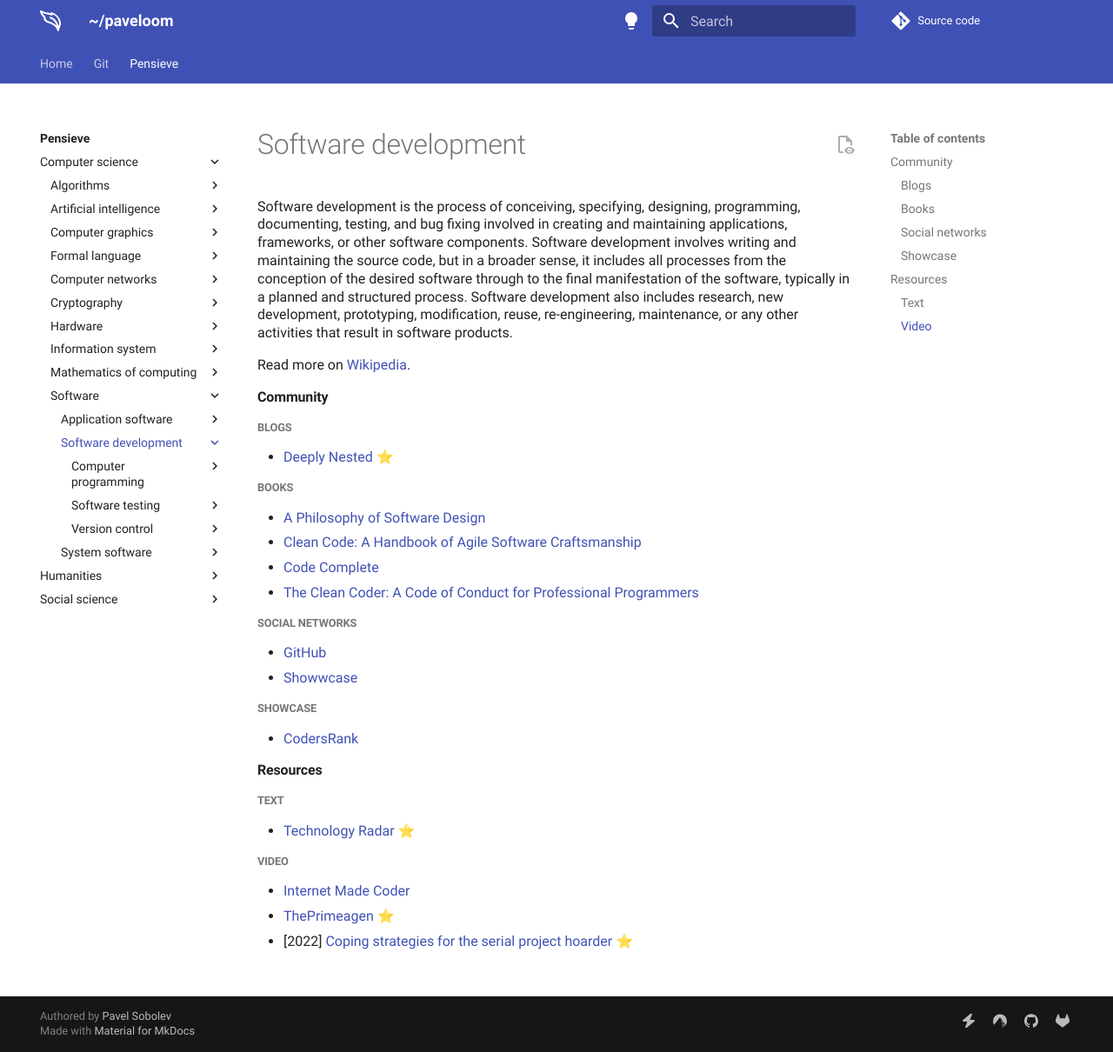
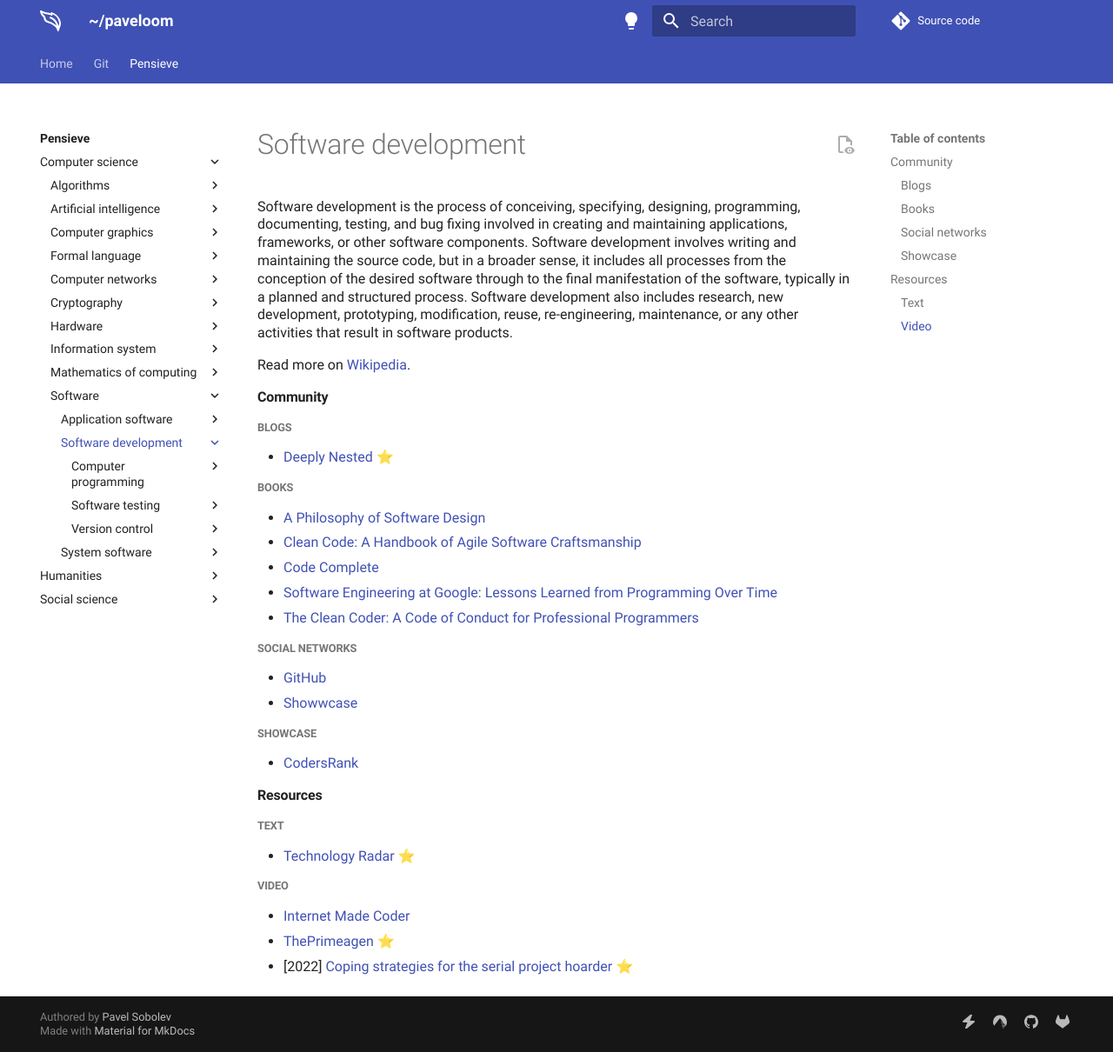
Before and after one commit to paveloom/paveloom.dev, an MkDocs documentation site: the page built from content/pensieve/software-development.md, in a window 1280 px wide and 1210 px high. Shown: the whole window at 87% size. Built offline with MkDocs 1.6.1 and Material for MkDocs 9.7.7, drawn with Linux system fonts in a browser that asks for light colours; comment, search, counter and statistics services are not loaded.

Commit message:
Pensieve: update the Software development page.

```diff
--- a/content/pensieve/software-development.md
+++ b/content/pensieve/software-development.md
@@ -13,6 +13,7 @@
 - [A Philosophy of Software Design](https://www.goodreads.com/book/show/39996759-a-philosophy-of-software-design)
 - [Clean Code: A Handbook of Agile Software Craftsmanship](https://www.goodreads.com/book/show/3735293-clean-code)
 - [Code Complete](https://www.goodreads.com/book/show/4845.Code_Complete)
+- [Software Engineering at Google: Lessons Learned from Programming Over Time](https://www.goodreads.com/book/show/48816586-software-engineering-at-google)
 - [The Clean Coder: A Code of Conduct for Professional Programmers](https://www.goodreads.com/book/show/10284614-the-clean-coder)
 
 ##### Social networks
```
